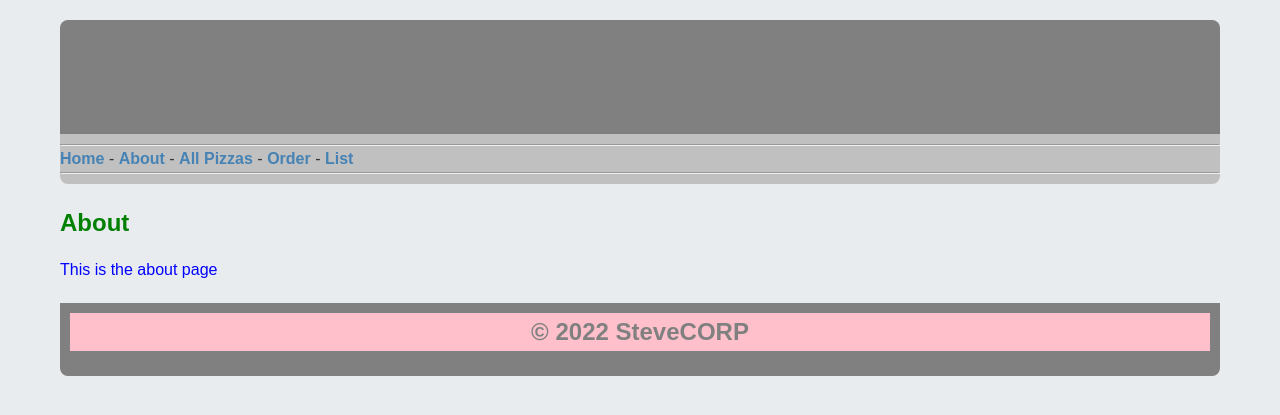
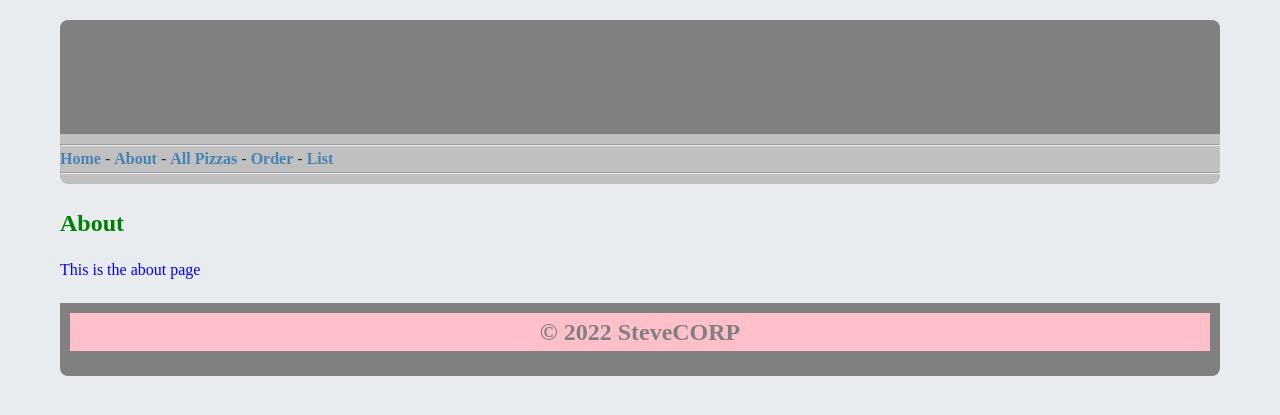
Before and after one commit to rectesicdirigecursum/BHS-12DTP, a Flask app: page /about in a window 1280 px wide. Shown: the top 415 px of the page. Run offline with Flask 3, Linux system fonts and the light colour scheme.

Commit message:
changed the font

```diff
--- a/static/style.css
+++ b/static/style.css
@@ -7,7 +7,9 @@
 
 /* General body styling */
 body {
-    font-family: 'Arial', sans-serif;
+    font-family: "Playfair Display", serif;
+    font-optical-sizing: auto;
+    font-style: normal;
     line-height: 1.6;
     color: #333333; /* Dark gray for text */
     background-color: #E8ECEF; /* Light silver-gray background */
```
